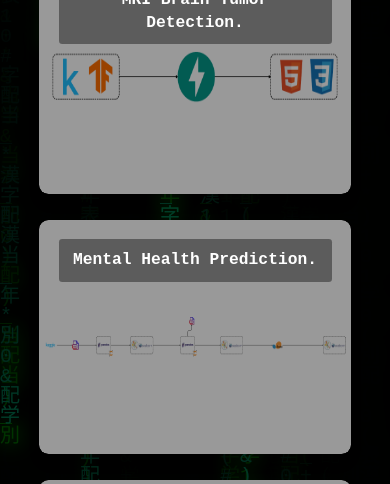
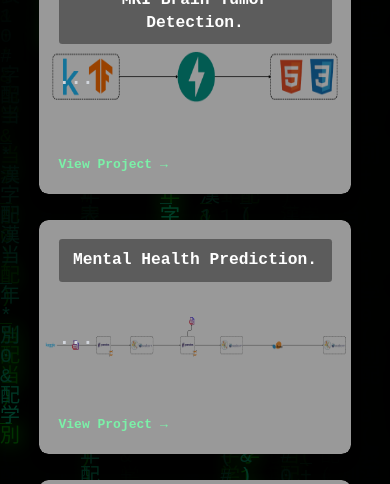
Before and after one commit to amineelgardoum-rgb/React-tailwindcss-portfolio, a React (Vite) app in the folder frontend/: page /projects in a window 390 px wide. Shown: the part 258-742 px from the top of the page. Built offline with nearby package versions, Linux system fonts and the light colour scheme.

Commit message:
Changes to be committed: 	modified:   frontend/src/components/sections/Projects.jsx

```diff
--- a/frontend/src/components/sections/Projects.jsx
+++ b/frontend/src/components/sections/Projects.jsx
@@ -75,7 +75,7 @@ const ProjectCard = ({ project, getSkillInfo, skillInfo }) => {
 
           <div
             className={`
-              opacity-0 translate-y-0 group-hover:opacity-100
+              opacity-100 translate-y-0 group-hover:opacity-100
               md:opacity-0 md:group-hover:opacity-100
               md:translate-y-4 md:group-hover:translate-y-0
               transition-all duration-300 ease-in
@@ -128,8 +128,8 @@ const ProjectCard = ({ project, getSkillInfo, skillInfo }) => {
                     className="group/tooltip relative"
                   >
                     <div
-                      className={`text-3xl cursor-none transition-all duration-300 ease-in
-                                 ${displayColor} ${info.color} ${info.hoverColor} hover:-translate-y-2 ${info.hoverGlow}`}
+                      className={` hidden md:block md:text-3xl md:cursor-none md:transition-all md:duration-300 md:ease-in display-none
+                                 ${displayColor} ${info.color} ${info.hoverColor} md:hover:-translate-y-2 ${info.hoverGlow}`}
                     >
                       {info.icon}
                     </div>
```
